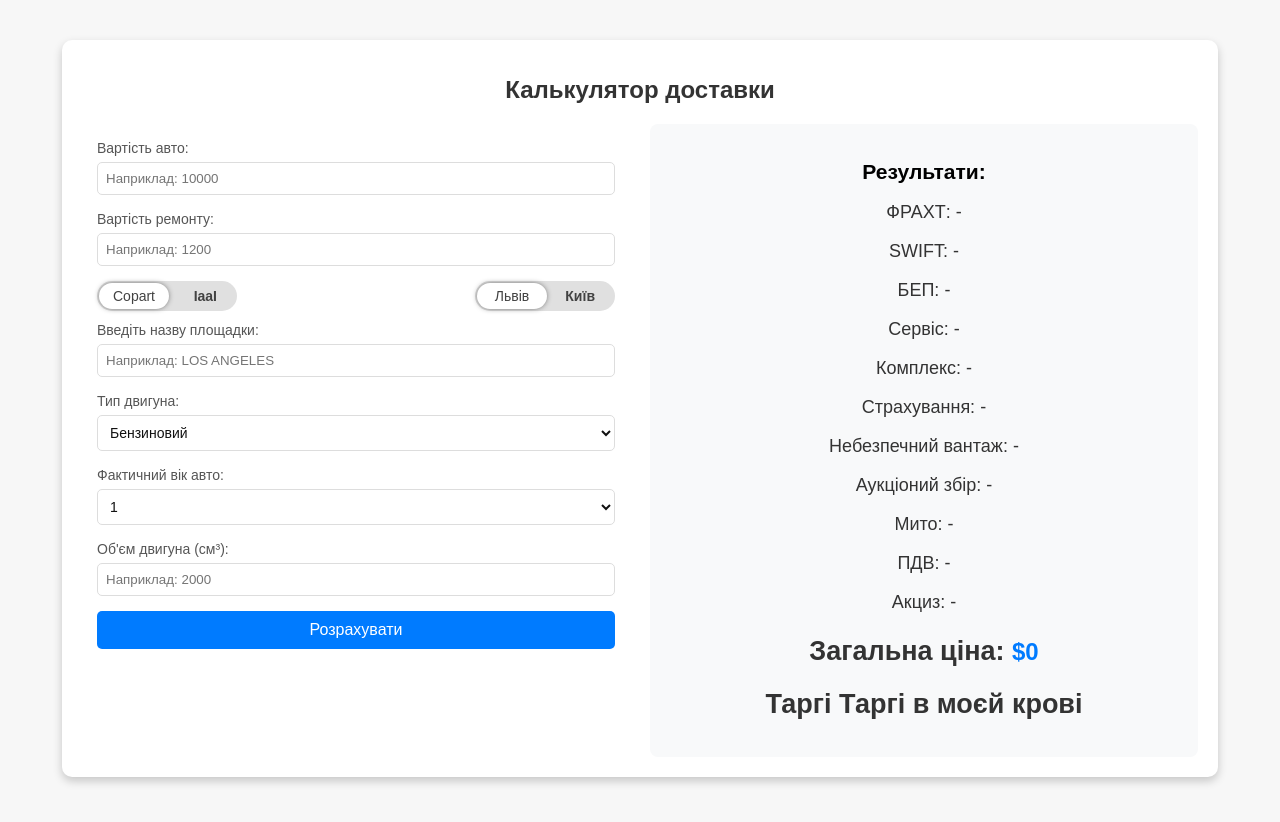
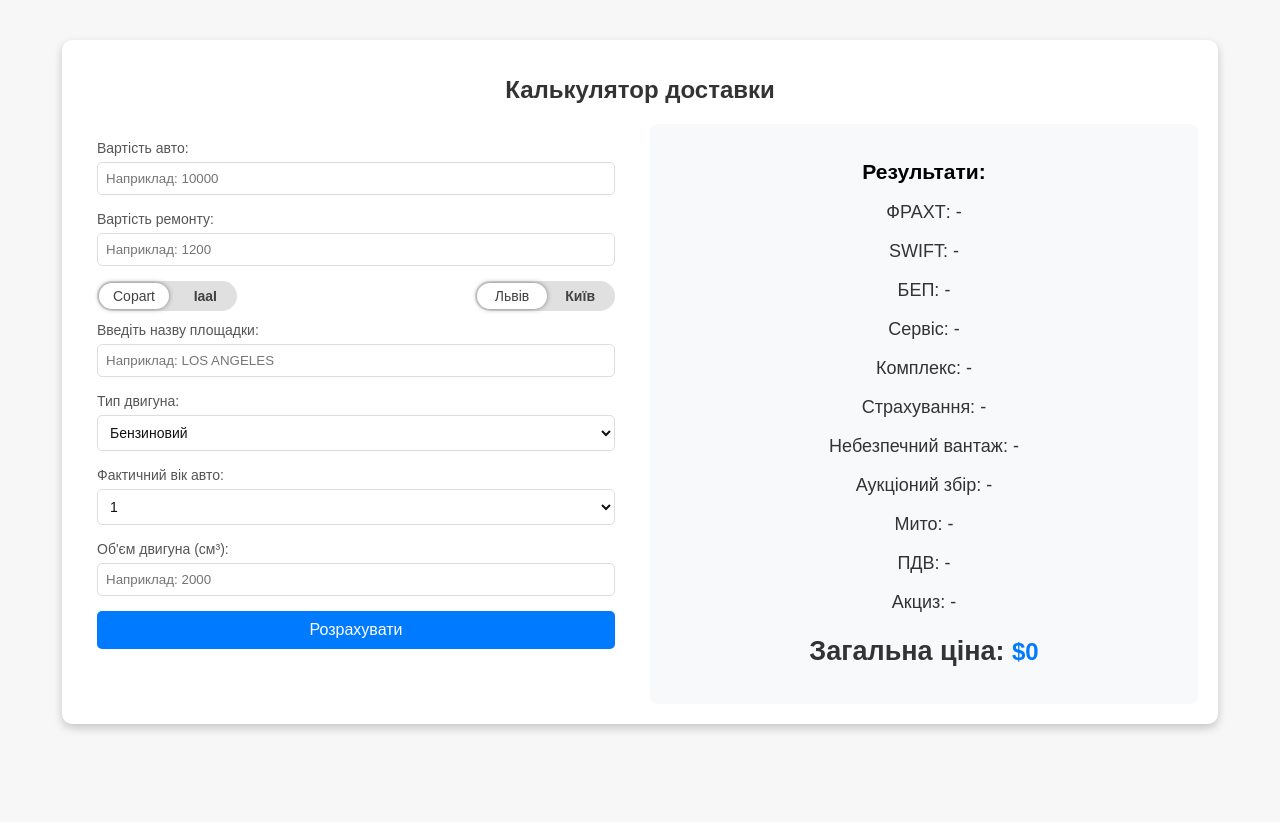
Before and after one commit to UrbanAuto/Calculator, a plain HTML site: page index.html in a window 1280 px wide. Drawn offline with nearby package versions, Linux system fonts and the light colour scheme; no server answers.

Commit message:
Update index.html

```diff
--- a/index.html
+++ b/index.html
@@ -82,7 +82,6 @@
           <p>ПДВ: <span id="pdv">-</span></p>
           <p>Акциз: <span id="accise">-</span></p>
           <h2>Загальна ціна: <span id="total-price">$0</span></h2>
-<h2>Таргі Таргі в моєй крові</h2>
         </div>
       </div>
     </div>
```
